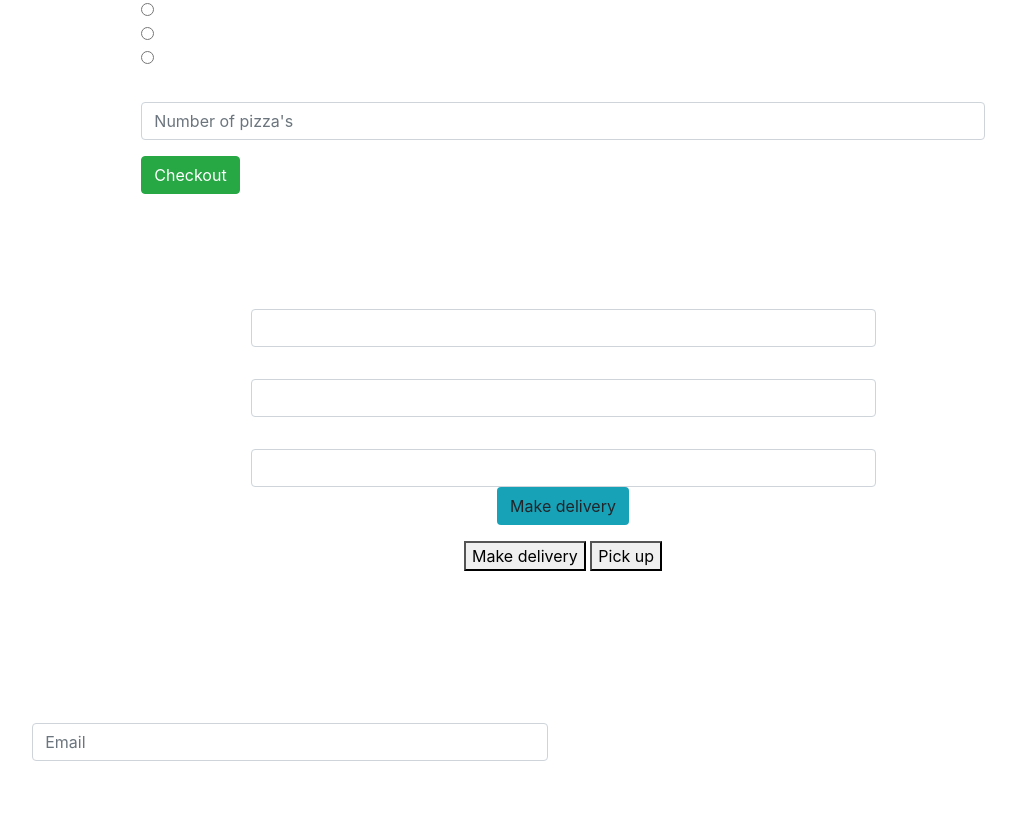
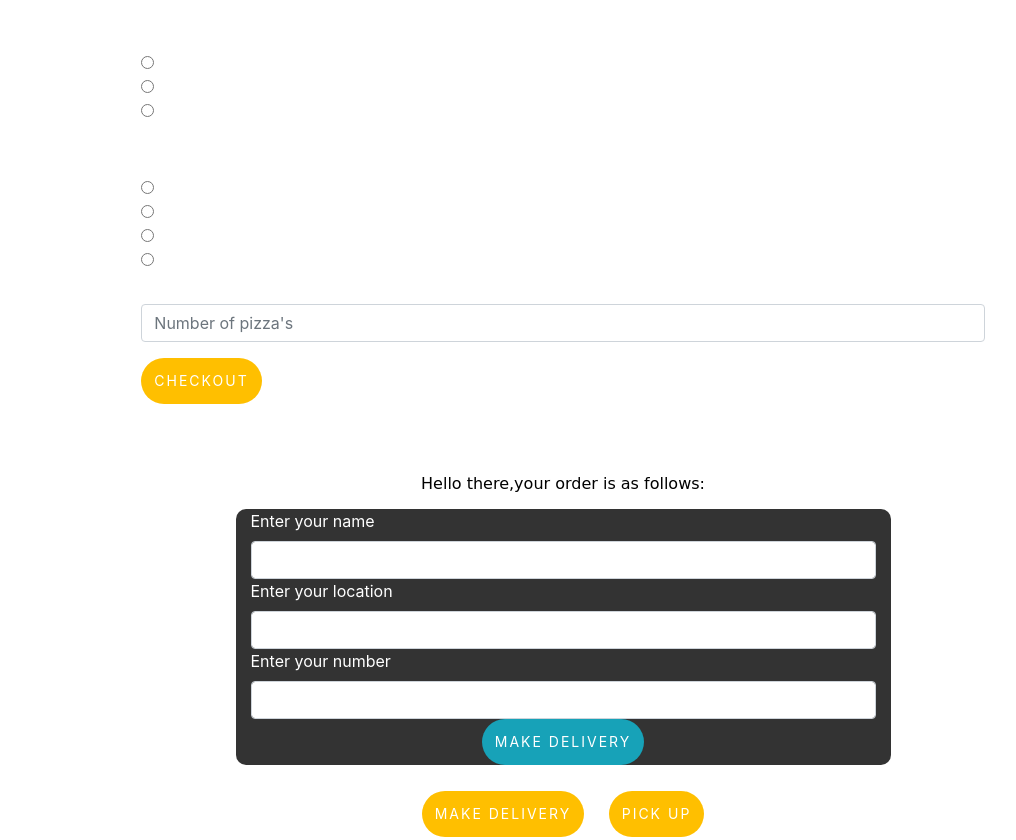
Before and after one commit to Glo18/Pizza-heaven, a plain HTML site: page index.html in a window 1280 px wide. Shown: the part 1122-1962 px from the top of the page, without its empty margins (77-1093 px from the left). Before the commit the page ends 1936 px from the top, so only its background shows below. Drawn offline with Linux system fonts and the light colour scheme.

Commit message:
style click me buttons

```diff
--- a/css/styles.css
+++ b/css/styles.css
@@ -33,3 +33,107 @@ li {
     display: inline;
     margin-right: 20px;
 }
+.h-buttons {
+    margin-top: 90px;
+    margin-bottom: 100px;
+}
+
+.h-buttons button {
+    border-radius: 40px;
+    color: black;
+}
+
+.menu-btn {
+    border-radius: 20px;
+    margin-top: 20px;
+    color: #000;
+}
+
+figcaption {
+    font-family: 'Oswald', serif;
+}
+
+#menu {
+    padding-top: 20px;
+}
+
+#order-pizza {
+    color: #000;
+}
+
+#list li {
+    font-size: 24px;
+    font-family: system-ui, serif;
+}
+
+.order-summary h1, .summary, .contact {
+    color: #000;
+    font-family: 'Love Ya Like A Sister', cursive;
+    margin-top: 30px;
+}
+
+.contacts {
+    background-image: url("../images/sec/b1.jpg");
+    background-repeat: no-repeat;
+    background-size: cover;
+}
+
+.contact-overlay {
+    height: inherit;
+    background-color: rgba(0, 0, 0, 0.7);
+}
+
+input[type="email"] {
+    background: transparent;
+    border: 1px solid #ffffff;
+    padding: .8em .7em;
+    border-radius: 20px;
+    outline: none !important;
+    font-size: 14px;
+}
+
+.click-me {
+    margin-top: 20px;
+    margin-bottom: 20px;
+}
+
+.get-pizza {
+    margin-top: 40px;
+}
+
+.contact {
+    padding-top: 20px;
+}
+
+.cdata {
+    margin-top: 20px;
+    margin-bottom: 15px;
+}
+
+.data {
+    height: inherit;
+    background-color: rgba(0, 0, 0, 0.8);
+    border-radius: 10px;
+}
+
+.go {
+    border-radius: 20px;
+}
+
+.click-me, button[type=submit], .deliver, .delivernot {
+    color: #fff;
+    text-decoration: none;
+    text-transform: uppercase;
+    display: inline-block;
+    letter-spacing: 2px;
+    background-color: #ffbf00;
+    outline: none;
+    padding: 12.5px 13px;
+    border: none;
+    border-radius: 33px;
+    font-size: 14px;
+}
+
+.deliver, .delivernot {
+    margin: 10px;
+}
```
